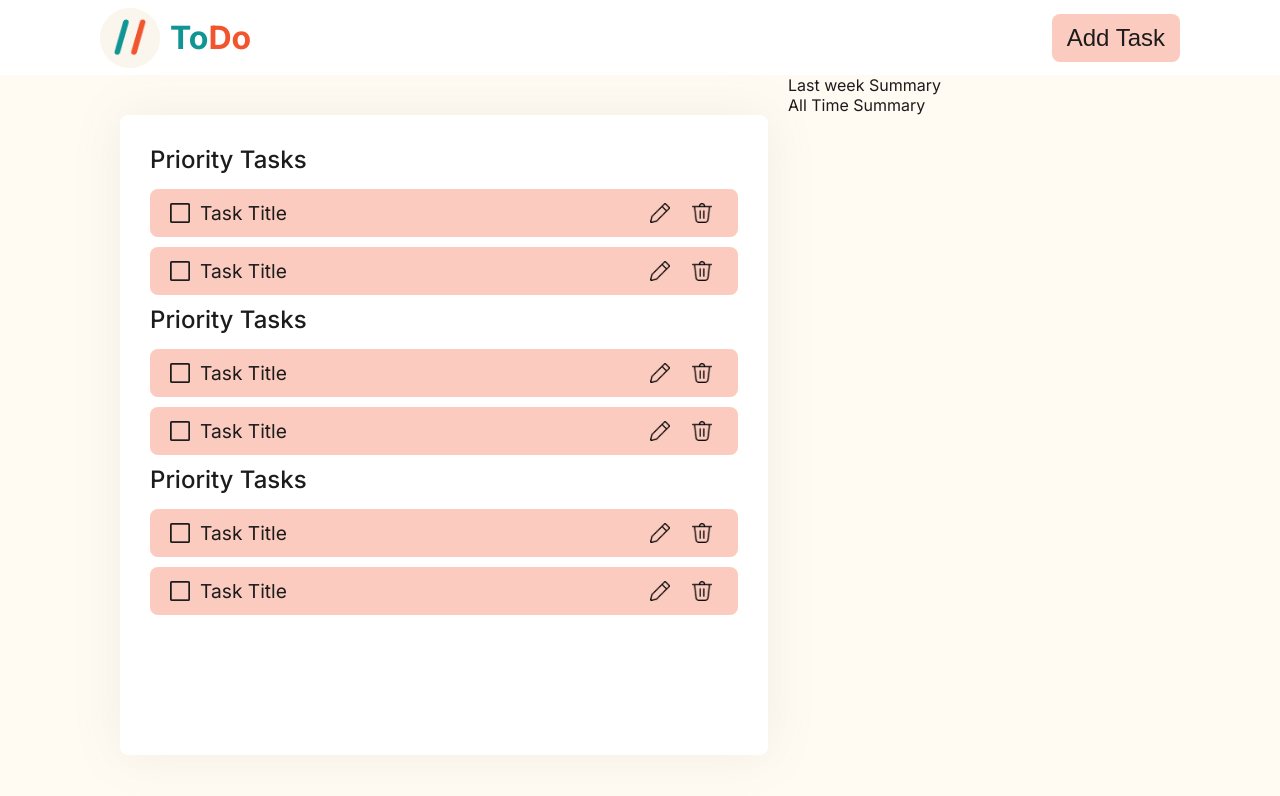
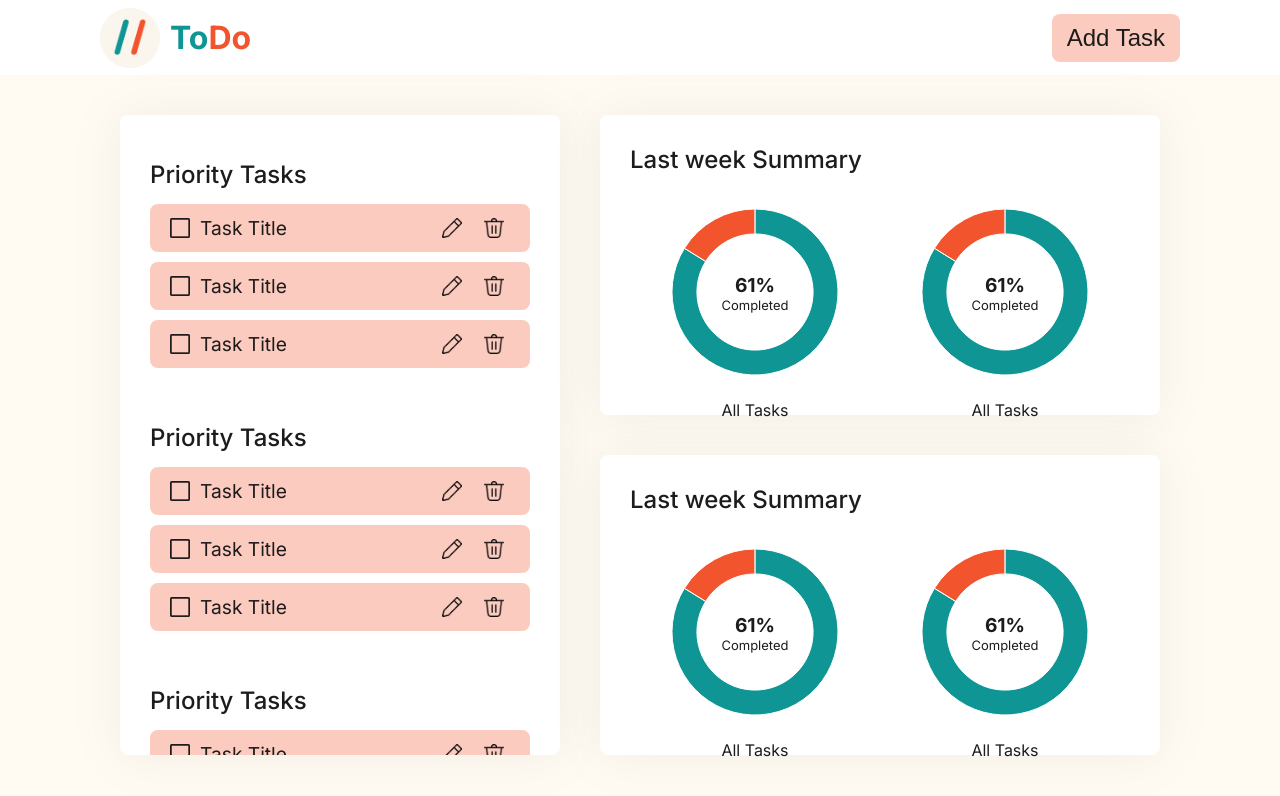
Before and after one commit to kd100100/neev-closure, a React app in the folder todo-appliccation/frontend/: page / in a window 1280 px wide. Shown: the top 796 px of the page. Built offline with nearby package versions, Linux system fonts and the light colour scheme.

Commit message:
[TODO - Frontend] Added Summary component

```diff
--- a/todo-appliccation/frontend/package.json
+++ b/todo-appliccation/frontend/package.json
@@ -29,6 +29,8 @@
     "webpack-dev-server": "^4.9.2"
   },
   "dependencies": {
+    "highcharts": "^10.1.0",
+    "highcharts-react-official": "^3.1.0",
     "react": "^18.2.0",
     "react-dom": "^18.2.0"
   }
--- a/todo-appliccation/frontend/src/assets/css/Home.css
+++ b/todo-appliccation/frontend/src/assets/css/Home.css
@@ -11,4 +11,5 @@
 
 .home__summaries {
     flex: 1;
+    padding: 40px 20px;
 }
--- /dev/null
+++ b/todo-appliccation/frontend/src/assets/css/Summary.css
@@ -0,0 +1,46 @@
+.summary {
+    background: #ffffff;
+    box-shadow: 0px 0px 50px rgba(115, 115, 115, 0.1);
+    border-radius: 8px;
+    padding: 30px 30px;
+    height: calc((100vh - 220px) / 2 - 50px);
+    margin-bottom: 40px;
+}
+
+.summaryCategory__title {
+    font-size: x-large;
+    font-weight: 500;
+    margin: 0;
+    margin-bottom: 15px;
+}
+
+.summaryCategory__charts {
+    display: flex;
+    align-items: center;
+    justify-content: space-between;
+    margin-bottom: 20px;
+}
+
+.chart {
+    position: relative;
+    text-align: center;
+}
+.chart__center {
+    position: absolute;
+    top: 45%;
+    left: 50%;
+    transform: translate(-50%, -50%);
+}
+.chart__centerPercentage, .chart__centerText {
+    margin: 0;
+}
+.chart__centerPercentage {
+    font-weight: 700;
+    font-size: larger;
+}
+.chart__centerText {
+    font-size: small;
+}
+.chart__title {
+    margin-top: 0;
+}
--- a/todo-appliccation/frontend/src/assets/css/TaskList.css
+++ b/todo-appliccation/frontend/src/assets/css/TaskList.css
@@ -2,8 +2,9 @@
     background: #FFFFFF;
     box-shadow: 0px 0px 50px rgba(115, 115, 115, 0.1);
     border-radius: 8px;
-    padding: 30px 30px;
-    height: calc(100vh - 220px);
+    padding: 0px 30px;
+    height: calc(100vh - 160px);
+    overflow-y: scroll;
 }
 
 .taskCategory__title {
@@ -11,6 +12,10 @@
     font-weight: 500;
     margin: 0;
     margin-bottom: 15px;
+    padding-top: 35px;
+}
+.taskCategory__title:first-child {
+    padding-top: 45px;
 }
 
 .task {
--- /dev/null
+++ b/todo-appliccation/frontend/src/components/Summary/Chart.jsx
@@ -0,0 +1,75 @@
+import React from "react";
+import Highcharts from "highcharts";
+import HighchartsReact from "highcharts-react-official";
+
+const Chart = () => {
+    const options = {
+        chart: {
+            plotBackgroundColor: null,
+            plotBorderWidth: null,
+            plotShadow: false,
+            type: "pie",
+            height: (9 / 16 * 150) + '%',
+            width: 250,
+        },
+        title: {
+            text: "",
+        },
+        credits: {
+            enabled: false
+        },
+        tooltip: {
+            pointFormat: "<b>{point.percentage:.1f}%</b>",
+        },
+        accessibility: {
+            point: {
+                valueSuffix: "%",
+            },
+        },
+        plotOptions: {
+            pie: {
+                allowPointSelect: true,
+                cursor: "pointer",
+                dataLabels: {
+                    enabled: false,
+                },
+            },
+        },
+        series: [
+            {
+                colorByPoint: true,
+                data: [
+                    {
+                        name: "Completed",
+                        y: 61.41,
+                        // color: "#00bcd4",
+                        color: "rgba(14, 149, 148, 1)",
+                    },
+                    {
+                        name: "Pending",
+                        y: 11.84,
+                        color: "rgba(242, 84, 45, 1)",
+                    },
+                ],
+                innerSize: "70%",
+            },
+        ],
+    };
+
+    return (
+        <div className="chart">
+            <HighchartsReact highcharts={Highcharts} options={options} />
+            <div className="chart__center">
+                <h2 className="chart__centerPercentage">
+                    61%
+                </h2>
+                <p className="chart__centerText">
+                    Completed
+                </p>
+            </div>
+            <p className="chart__title">All Tasks</p>
+        </div>
+    );
+};
+
+export default Chart;
--- /dev/null
+++ b/todo-appliccation/frontend/src/components/Summary/SummaryCategory.jsx
@@ -0,0 +1,20 @@
+import React from "react";
+import Chart from "./Chart";
+
+const SummaryCategory = () => {
+    return (
+        <div className="summaryCategory">
+            <h2 className="summaryCategory__title">Last week Summary</h2>
+            <div className="summaryCategory__charts">
+                <div className="summaryCategory__chart">
+                    <Chart />
+                </div>
+                <div className="summaryCategory__chart">
+                    <Chart />
+                </div>
+            </div>
+        </div>
+    );
+};
+
+export default SummaryCategory;
--- /dev/null
+++ b/todo-appliccation/frontend/src/components/Summary/index.jsx
@@ -0,0 +1,13 @@
+import React from "react";
+import "../../assets/css/Summary.css";
+import SummaryCategory from "./SummaryCategory";
+
+const Summary = () => {
+    return (
+        <div className="summary">
+            <SummaryCategory />
+        </div>
+    );
+};
+
+export default Summary;
--- a/todo-appliccation/frontend/src/components/TaskList/TaskCategory.jsx
+++ b/todo-appliccation/frontend/src/components/TaskList/TaskCategory.jsx
@@ -7,6 +7,7 @@ const TaskCategory = () => {
         <h2 className='taskCategory__title'>Priority Tasks</h2>
         <Task />
         <Task />
+        <Task />
     </div>
   )
 }
--- a/todo-appliccation/frontend/src/views/Home/index.jsx
+++ b/todo-appliccation/frontend/src/views/Home/index.jsx
@@ -1,5 +1,6 @@
 import React from "react";
 import "../../assets/css/Home.css";
+import Summary from "../../components/Summary";
 import TaskList from "../../components/TaskList";
 
 const Home = () => {
@@ -13,13 +14,9 @@ const Home = () => {
             {/* Summaries */}
             <div className="home__summaries">
                 {/* Last week Summary */}
-                <div className="home__summariesLastWeek">
-                    Last week Summary
-                </div>
+                <Summary />
                 {/* All Time Summary */}
-                <div className="home__summariesAllTime">
-                    All Time Summary
-                </div>
+                <Summary />
             </div>
         </div>
     );
```
Also changed, not shown: 1 other file (tests, documents, lock files or other folders).
